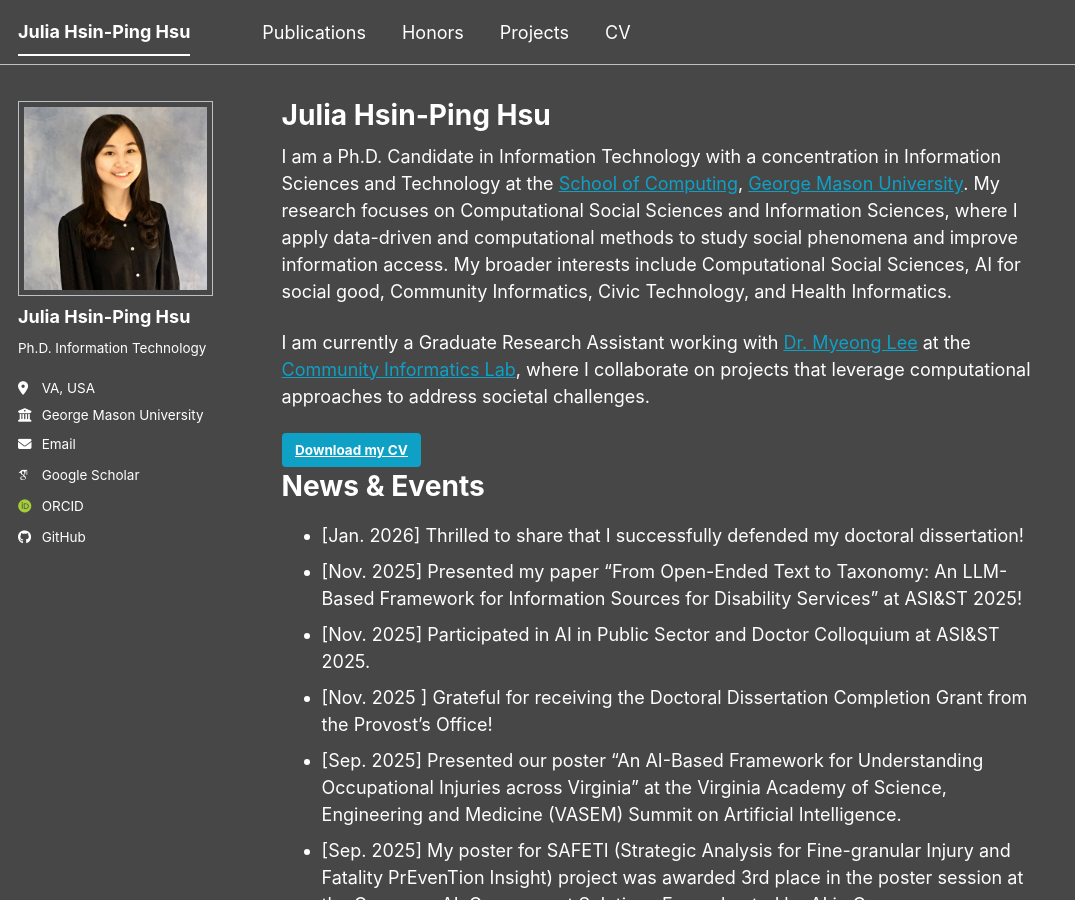
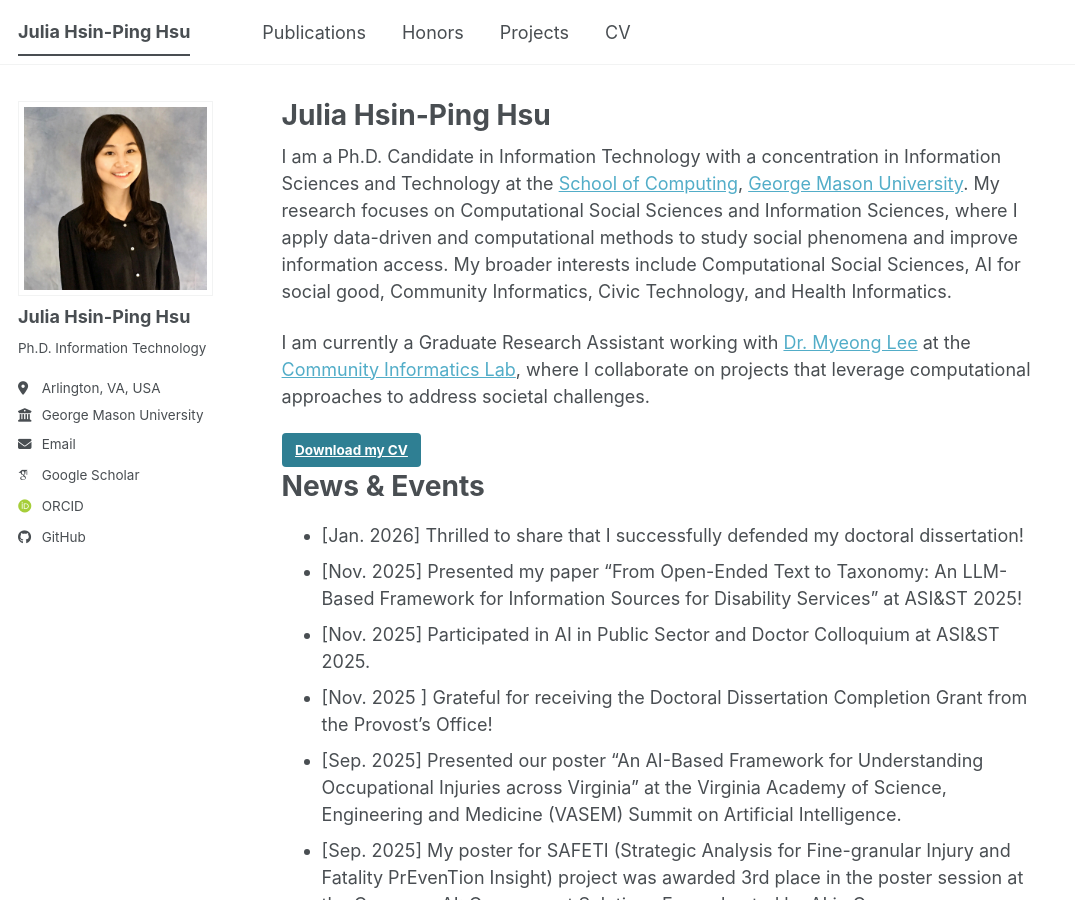
Before and after one commit to JuliaHsu/JuliaHsu.github.io, a Jekyll site: the page built from _pages/about.md, in a window 1280 px wide and 900 px high. Shown: the whole window, without its empty margins (0-1075 px from the left). Built offline with Jekyll 4.4.1, drawn with Linux system fonts in a browser that asks for light colours; some web fonts are replaced; a script bundle is joined from its source files by our own code; library files that are not in the unit come from our copies.

Commit message:
use light mode

```diff
--- a/_config.yml
+++ b/_config.yml
@@ -27,7 +27,7 @@ author:
   name             : "Julia Hsin-Ping Hsu"
   pronouns         : # example: "she/her"
   bio              : "Ph.D. Information Technology"
-  location         : "VA, USA"
+  location         : "Arlington, VA, USA"
   employer         : "George Mason University"
   uri              : # URL
   email            : "hhsu2@gmu.edu"
@@ -51,7 +51,7 @@ author:
   bitbucket        : # Username - Update with your username on the site
   codepen          : # Username
   dribbble         : # Username
-  github           : "academicpages"
+  github           : "JuliaHsu"
   kaggle           : # Username
   stackoverflow    : # User number or user number and name (i.e., use "1" or "1/jeff-atwood")
 
--- a/assets/js/_main.js
+++ b/assets/js/_main.js
@@ -16,11 +16,11 @@ let determineComputedTheme = () => {
   if (themeSetting != "system") {
     return themeSetting;
   }
-  return (userPref && userPref("(prefers-color-scheme: light)").matches) ? "dark" : "light";
+  return (userPref && userPref("(prefers-color-scheme: dark)").matches) ? "dark" : "light";
 };
 
 // detect OS/browser preference
-const browserPref = window.matchMedia('(prefers-color-scheme: light)').matches ? 'dark' : 'light';
+const browserPref = window.matchMedia('(prefers-color-scheme: dark)').matches ? 'dark' : 'light';
 
 // Set the theme on page load or when explicitly called
 let setTheme = (theme) => {
@@ -42,7 +42,7 @@ let setTheme = (theme) => {
 // Toggle the theme manually
 var toggleTheme = () => {
   const current_theme = $("html").attr("data-theme");
-  const new_theme = current_theme === "dark" ? "light" : "light";
+  const new_theme = current_theme === "dark" ? "light" : "dark";
   localStorage.setItem("theme", new_theme);
   setTheme(new_theme);
 };
@@ -91,8 +91,8 @@ $(document).ready(function () {
   const scssMastheadHeight = 70;  // pixels, from the current theme (e.g., /_sass/theme/_default.scss)
 
   // If the user hasn't chosen a theme, follow the OS preference
-  setTheme();
-  window.matchMedia('(prefers-color-scheme: light)')
+  setTheme("light");
+  window.matchMedia('(prefers-color-scheme: dark)')
         .addEventListener("change", (e) => {
           if (!localStorage.getItem("theme")) {
             setTheme(e.matches ? "dark" : "light");
```
